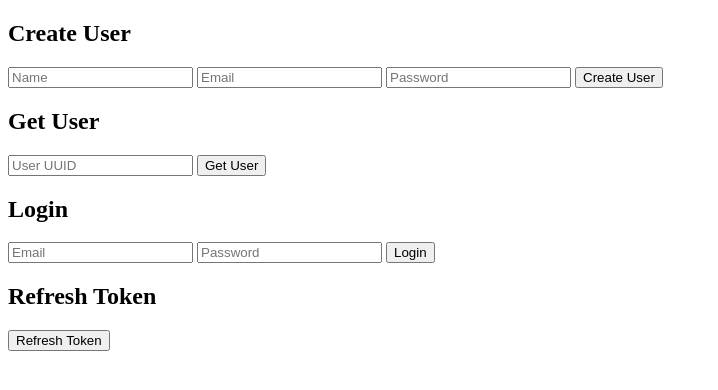
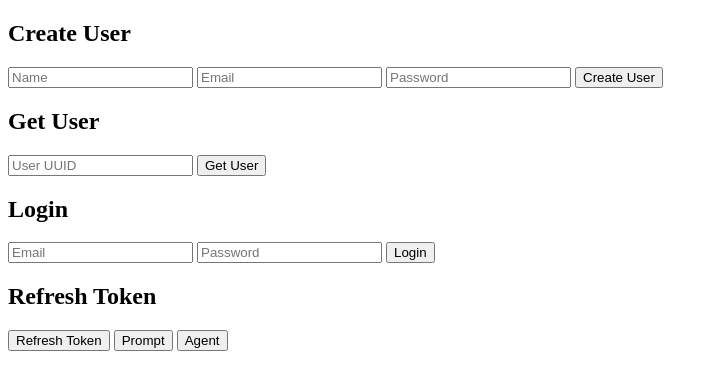
Before and after one commit to dehaitest/Sapper_community_backend, a Python web app: template app/templates/user.html in a window 1280 px wide. Shown: the top 390 px of the page, without its empty margins (0-718 px from the left). Run offline with Jinja, Linux system fonts and the light colour scheme; the template is opened without the code that fills it, so the values that code supplies are empty.

Commit message:
revise user page

```diff
--- a/app/static/js/user.js
+++ b/app/static/js/user.js
@@ -14,6 +14,14 @@ document.addEventListener("DOMContentLoaded", function() {
     });
     document.getElementById('refreshTokenButton').addEventListener('click', function(event) {
         refreshAccessToken();
+    });
+
+    document.getElementById('promptButton').addEventListener('click', function() {
+        window.location.href = '/prompt.html';
+    });
+
+    document.getElementById('agentButton').addEventListener('click', function() {
+        window.location.href = '/agent.html';
     });
 });
 const accessToken = sessionStorage.getItem('accessToken');
--- a/app/templates/user.html
+++ b/app/templates/user.html
@@ -32,6 +32,9 @@
     <h2>Refresh Token</h2>
     <button id="refreshTokenButton">Refresh Token</button>
 
+    <button id="promptButton">Prompt</button>
+    <button id="agentButton">Agent</button>
+
     <div id="result"></div>
 </body>
 </html>
```
